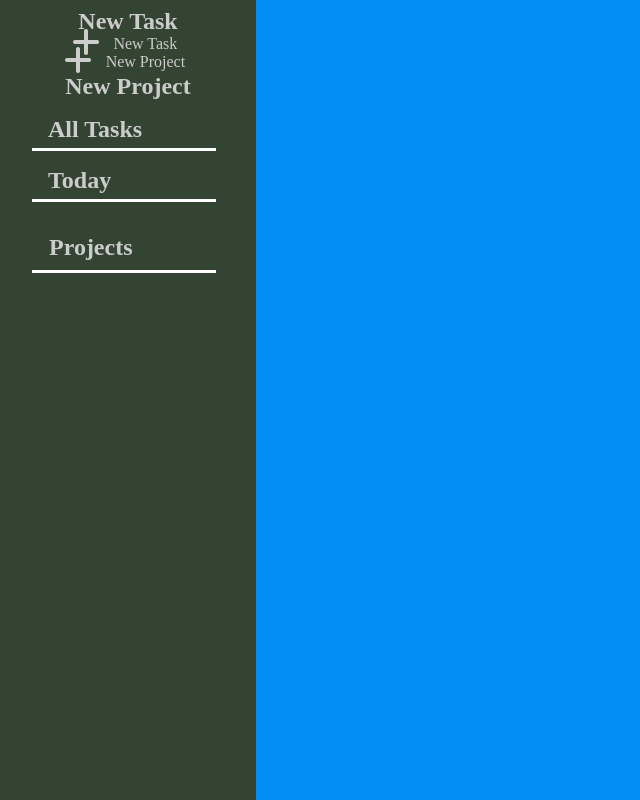
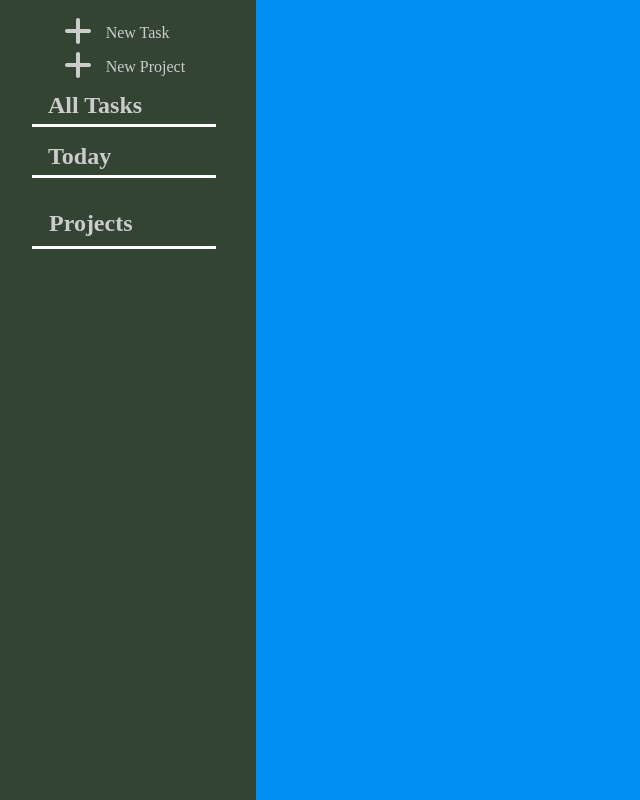
Before and after one commit to sebast825/doList, a website built with webpack: page docs/index.html in a window 1280 px wide. Shown: the whole page, without its empty margins (0-640 px from the left). Built offline with nearby package versions, Linux system fonts and the light colour scheme.

Commit message:
createSection

```diff
--- a/docs/index.html
+++ b/docs/index.html
@@ -14,18 +14,12 @@
 		<div class="forms-barra">
 			<h2 class="barra"><i class="fas fa-bars"></i></h2>
 		</div>
-		<div class="formsPrincpales ">
+		<div class="formsPrincpales">
 
-			<h2 class="titleForms">New Task </h2>
-			<div class="crateContainer"><span class="createElements createTask"><i class="fas fa-plus"></i>New Task</span></div>
-			<div class="crateContainer"><span class="createElements createProjec"><i class="fas fa-plus"></i>New Project</span></div>
-
-			<br>
-
-
-			<h2 class="titleForms">New Project</h2>
-
-
+			<div class="createSection">
+				<div class="crateContainer"><span class="createElements createTask"><i class="fas fa-plus"></i>New Task</span></div>
+				<div class="crateContainer"><span class="createElements createProjec"><i class="fas fa-plus"></i>New Project</span></div>
+			</div>
 
 
 			<div>
--- a/docs/styles.scss
+++ b/docs/styles.scss
@@ -37,6 +37,11 @@ $scaleSize: 2;
 		color: $grey;
 
 		align-items: center;
+		.createSection{
+			// background-color: red;
+			display: flex;
+			flex-direction: column;
+			gap: 1rem;
 			.crateContainer{
 				color: $grey;
 
@@ -59,6 +64,8 @@ $scaleSize: 2;
 				}
 			}
 			}
+		}
+
 
 		.titleForms{
 			margin-top: -1rem;
@@ -431,6 +438,7 @@ $scaleSize: 2;
 			background-color: $dark;
 			transition:  all 0.2s ease-in;
 
+
 		}
 
 		.formsPrincpales-oculto{
```
Also changed, not shown: docs/styles.css. Lines whose indentation alone changed are shown as unchanged.
